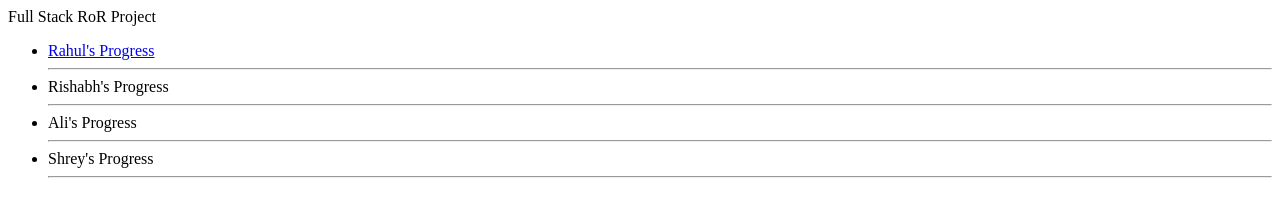
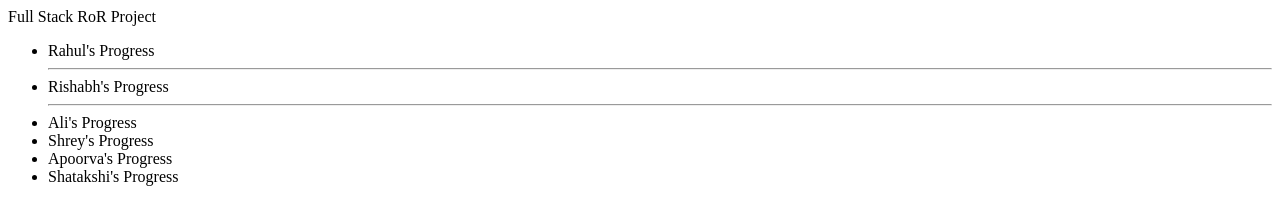
Before and after one commit to aliakberfaiz/aliakberfaiz.github.io, a plain HTML site: page index.html in a window 1280 px wide. Drawn offline with Linux system fonts and the light colour scheme.

Commit message:
added new teammates

```diff
--- a/index.html
+++ b/index.html
@@ -8,14 +8,18 @@
   </head>
   <body>
       <ul>
-        <li><a href="http://www.neorblog.in">Rahul's Progress</a></li>
+        <li><a>Rahul's Progress</a></li>
         <hr>
         <li>Rishabh's Progress</li>
         <hr>
         <li>Ali's Progress</li>
-        <hr>
+        </hr>
         <li>Shrey's Progress</li>
-        <hr>
+        </hr>
+        <li>Apoorva's Progress</li>
+        </hr>
+        <li>Shatakshi's Progress</li>
+        </hr>
       </ul>
   </body>
 </html>
```
